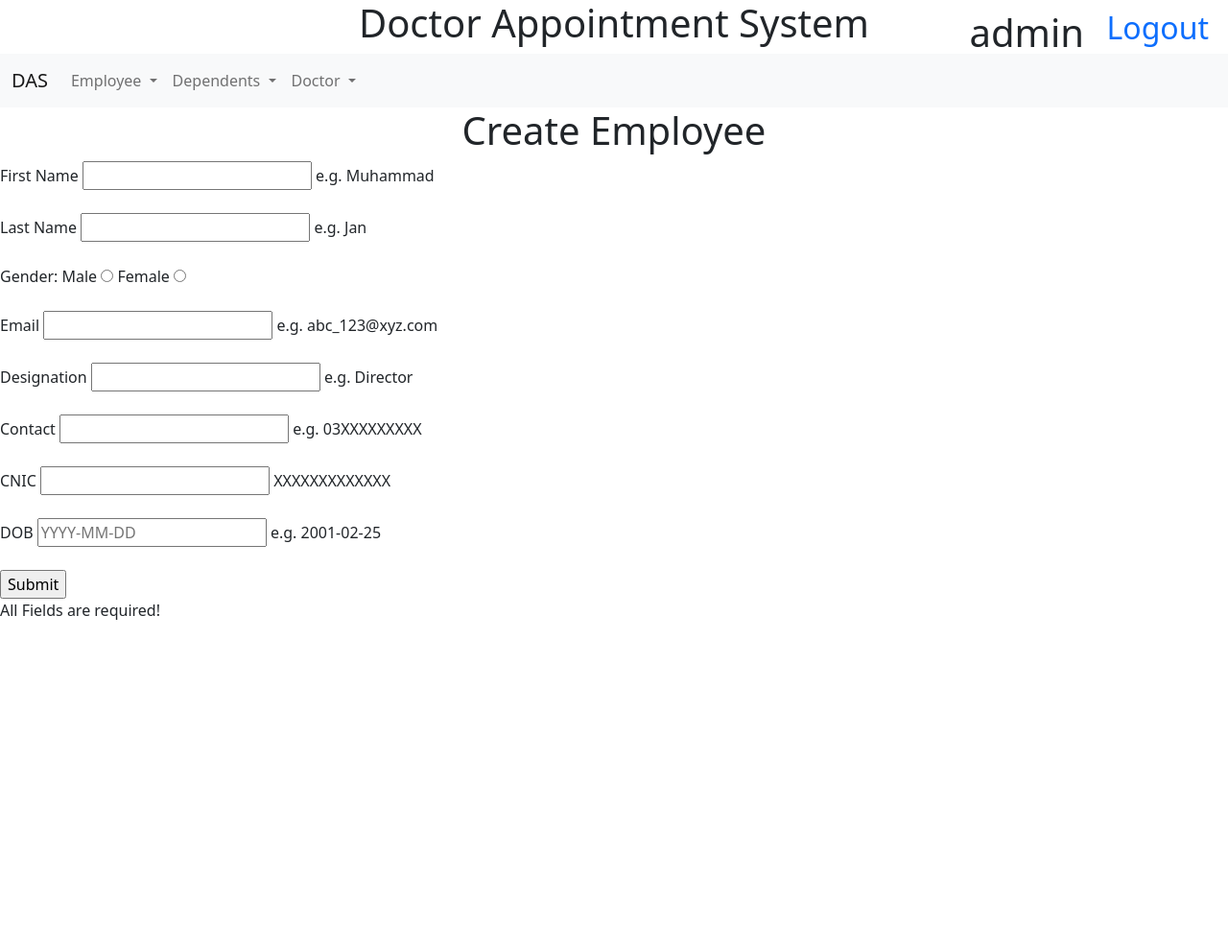
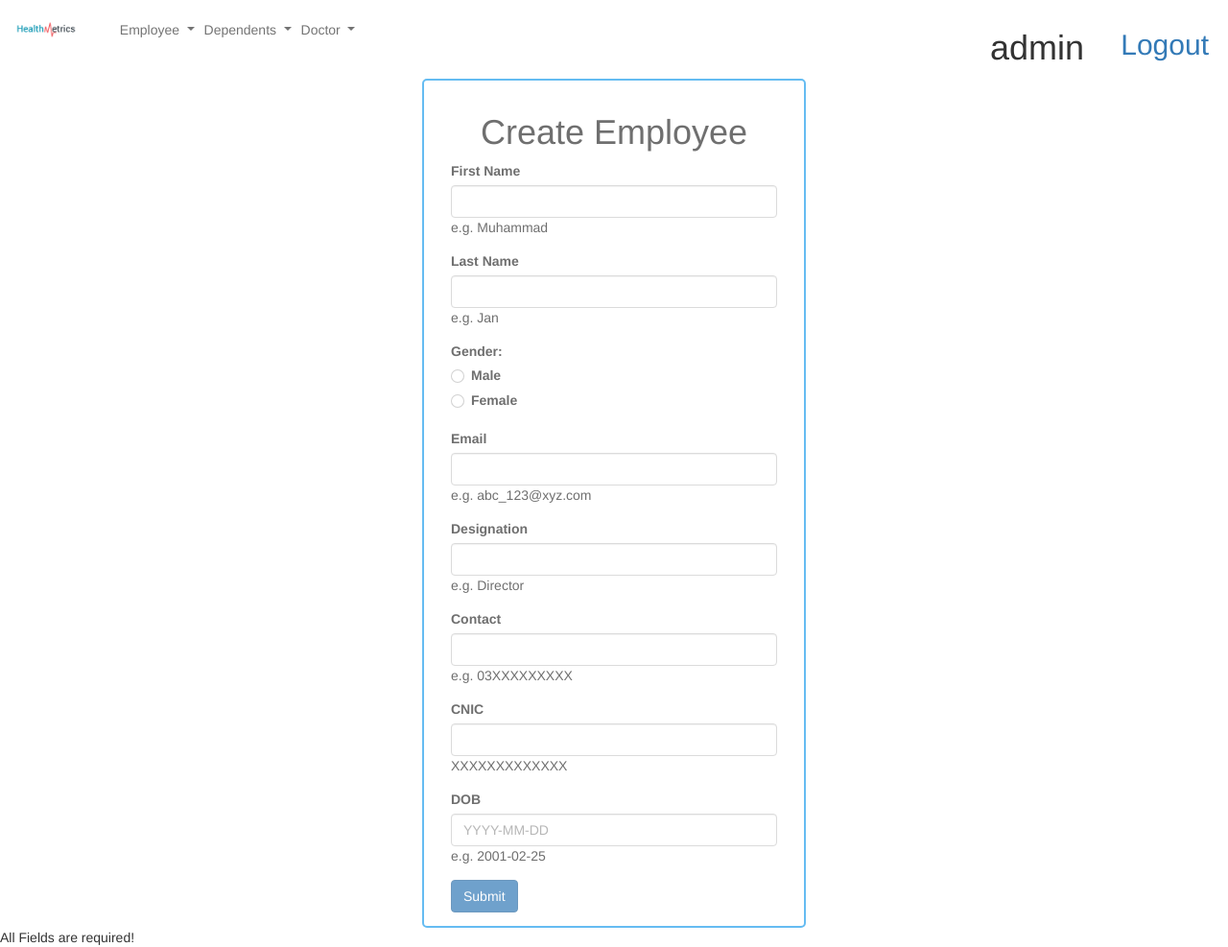
Before and after one commit to m0hammadjaan/Health-Metrics, a PHP site: page /testpro/create_employee.php in a window 1280 px wide. Shown: the whole page at 96% size. Before the commit the page ends 646 px from the top, so only its background shows below. Run offline with PHP 8.4, Linux system fonts and the light colour scheme; the visitor is signed in with stand-in values (Sample User, id 1); data that the repository does not hold is empty.

Commit message:
check changes

```diff
--- a/create_employee.php
+++ b/create_employee.php
@@ -7,23 +7,36 @@ error_reporting(0); ?>
     <meta charset="UTF-8">
     <meta http-equiv="X-UA-Compatible" content="IE=edge">
     <meta name="viewport" content="width=device-width, initial-scale=1.0">
-    <title>Document</title>
+    <link rel="stylesheet" href="https://maxcdn.bootstrapcdn.com/bootstrap/3.3.7/css/bootstrap.min.css" integrity="sha384-BVYiiSIFeK1dGmJRAkycuHAHRg32OmUcww7on3RYdg4Va+PmSTsz/K68vbdEjh4u" crossorigin="anonymous">
+    <link rel="stylesheet" href="style.css">
+    <title>Health Metrics | Create Employee</title>
+
 </head>
 <body>
+
+        <div class="div-center">
+            <div class="content">
     <center>
         <h1>Create Employee</h1>
     </center>
     <form action="" method="post">
-        First Name <input type="text" name="fname" /> e.g. Muhammad <br><br>
-        Last Name <input type="text" name="lname" /> e.g. Jan <br><br>
-        Gender:   Male <input type="radio" name="gender" value="Male" /> Female <input type="radio" name="gender" value="Female"/> <br><br>
-        Email <input type="email" name="email"/> e.g. abc_123@xyz.com <br><br>
-        Designation <input type="text" name="designation" /> e.g. Director <br><br>
-        Contact <input type="number" name="contact" /> e.g. 03XXXXXXXXX <br><br>
-        CNIC <input type="number" name="cnic" /> XXXXXXXXXXXXX <br><br>
-        DOB <input type=text placeholder="YYYY-MM-DD" name="dob"/> e.g. 2001-02-25 <br><br>
-        <input type="submit" name="submit" value="Submit"/>
+        <div class="form-group"> <label for=""> First Name </label><input class="form-control" type="text" name="fname" /> e.g. Muhammad </div>
+        <div class="form-group"> <label for="">Last Name</label> <input class="form-control" type="text" name="lname" /> e.g. Jan </div>
+        <div class="form-group"> <label class="form-label" for="">Gender:</label>
+        <div class="form-check"><label class="form-check-label" for=""> Male</label>
+        <input class="form-check-input" type="radio" name="gender" value="Male" /></div>
+        <div class="form-check"><label class="form-check-label" for=""> Female </label>
+        <input class="form-check-input" type="radio" name="gender" value="Female"/></div>
+        </div>
+        <div class="form-group"> <label for="">Email</label> <input class="form-control" type="email" name="email"/> e.g. abc_123@xyz.com </div>
+        <div class="form-group"> <label for="">Designation</label> <input class="form-control" type="text" name="designation" /> e.g. Director </div>
+        <div class="form-group"> <label for="">Contact</label> <input class="form-control" type="number" name="contact" /> e.g. 03XXXXXXXXX </div>
+        <div class="form-group"> <label for="">CNIC</label> <input class="form-control" type="number" name="cnic" /> XXXXXXXXXXXXX </div>
+        <div class="form-group"> <label for="">DOB</label> <input class="form-control" type=text placeholder="YYYY-MM-DD" name="dob"/> e.g. 2001-02-25</div>
+        <input class="btn btn-primary" type="submit" name="submit" value="Submit"/>
     </form>
+    </div>
+    </div>
     <?php
     $efname = $_POST['fname'];
     $elname = $_POST['lname'];
--- a/header.php
+++ b/header.php
@@ -34,7 +34,7 @@ error_reporting(0);
 
 </head>
 <body>
-    <center><h1>Doctor Appointment System</h1></center>
+    </div>
     <h1 class="right_user"><?php echo $_SESSION['username'] ?></h1>
     <a href="logout.php">
         <h2 class="right">Logout</h2>
@@ -43,9 +43,9 @@ error_reporting(0);
     <?php
     if($_SESSION['username']=="admin"){
     ?>
-    <nav class="navbar navbar-expand-lg navbar-light bg-light">
+    <nav class="navbar navbar-expand-lg navbar-light ">
   <div class="container-fluid">
-    <a class="navbar-brand" href="#">DAS</a>
+    <img class="navbar-brand" src="HealthMetrics.png" />
     <button class="navbar-toggler" type="button" data-bs-toggle="collapse" data-bs-target="#navbarSupportedContent" aria-controls="navbarSupportedContent" aria-expanded="false" aria-label="Toggle navigation">
       <span class="navbar-toggler-icon"></span>
     </button>
--- a/login.php
+++ b/login.php
@@ -13,16 +13,16 @@ error_reporting(0);
 
 <link rel="stylesheet" href="https://maxcdn.bootstrapcdn.com/bootstrap/3.3.7/css/bootstrap.min.css" integrity="sha384-BVYiiSIFeK1dGmJRAkycuHAHRg32OmUcww7on3RYdg4Va+PmSTsz/K68vbdEjh4u" crossorigin="anonymous">
     <link rel="stylesheet" href="style.css">
-    <title>Document</title>
+    <title>Health Metrics | Login</title>
 </head>
 <body>
-    <div class="back">
+    <div class="back-login">
             <div class="div-center">
                 <div class="content">
                     <center>
                         <img src="HealthMetrics.png" alt="Health Metrics" srcset="">
                     </center>
-                    <h3>Login</h3>
+                    <center><h3>Login</h3></center>
                     <form action="<?php $_SERVER['PHP_SELF'] ?>" method="POST">
                         <div class="form-group">
                             <label for="">Username</label>
--- a/style.css
+++ b/style.css
@@ -1,8 +1,16 @@
-.back {
+.back-login {
   background-image: url("https://encrypted-tbn0.gstatic.com/images?q=tbn:ANd9GcR3flR_WNd3O7y7DZkf1Urkij3M6OjlqL82pQ&usqp=CAU");
   background-repeat: no-repeat;
   background-size: cover;
   width: 100%;
+  position: absolute;
+  top: 0;
+  bottom: 0;
+}
+.back {
+  background: #e0e0e0;
+  width: 100%;
+  height:100%;
   position: absolute;
   top: 0;
   bottom: 0;
@@ -12,7 +20,7 @@
   width: 400px;
   height: 400px;
   background-color: #fff;
-  position: absolute;
+  position: relative;
   left: 0;
   right: 0;
   top: 0;
```
Also changed, not shown: read_employee.php (+9 -6 lines).
